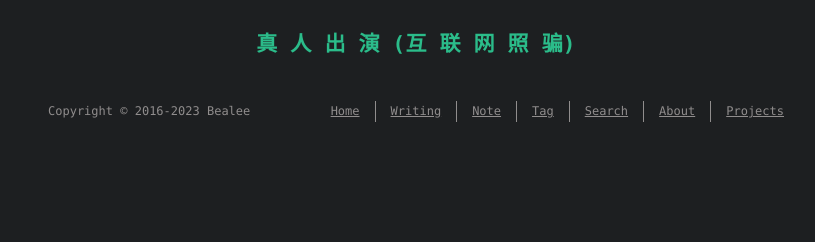
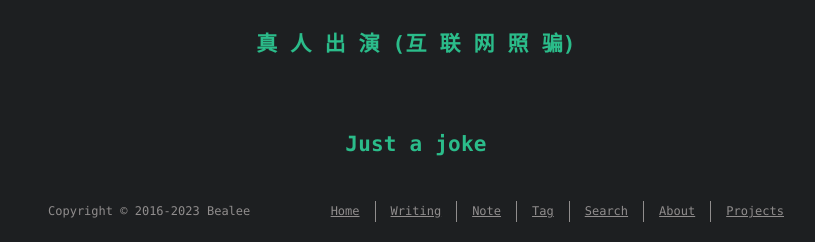
Before and after one commit to Bealee008/bealee008.github.io, a plain HTML site: page about/index.html in a window 1280 px wide. Shown: the part 2140-2382 px from the top of the page, without its empty margins (224-1039 px from the left). Before the commit the page ends 2282 px from the top, so only its background shows below. Drawn offline with nearby package versions, Linux system fonts and the light colour scheme; a script that the page names is missing; a web font is replaced by a local one.

Commit message:
Site updated: 2023-03-07 11:43:29

```diff
--- a/about/index.html
+++ b/about/index.html
@@ -16,7 +16,7 @@
 <meta property="og:image" content="https://img.league-funny.com/imgur/155610149487.gif">
 <meta property="og:image" content="https://www.qqaiqin.com/uploads/allimg/130410/4-1304101HFES.gif">
 <meta property="article:published_time" content="2023-03-05T08:21:13.000Z">
-<meta property="article:modified_time" content="2023-03-07T01:20:41.501Z">
+<meta property="article:modified_time" content="2023-03-07T03:42:05.363Z">
 <meta property="article:author" content="Bealee">
 <meta name="twitter:card" content="summary">
 <meta name="twitter:image" content="https://img.league-funny.com/imgur/155610149487.gif">
@@ -155,6 +155,7 @@
     <img src="https://www.qqaiqin.com/uploads/allimg/130410/4-1304101HFES.gif" style = zoom:100%;float:center;>
 </div>
 <h1 align="center">真 人 出 演 (互 联 网 照 骗)</h1>
+<h1 align="center">Just a joke</h1>
 
   </div>
 </article>
```
